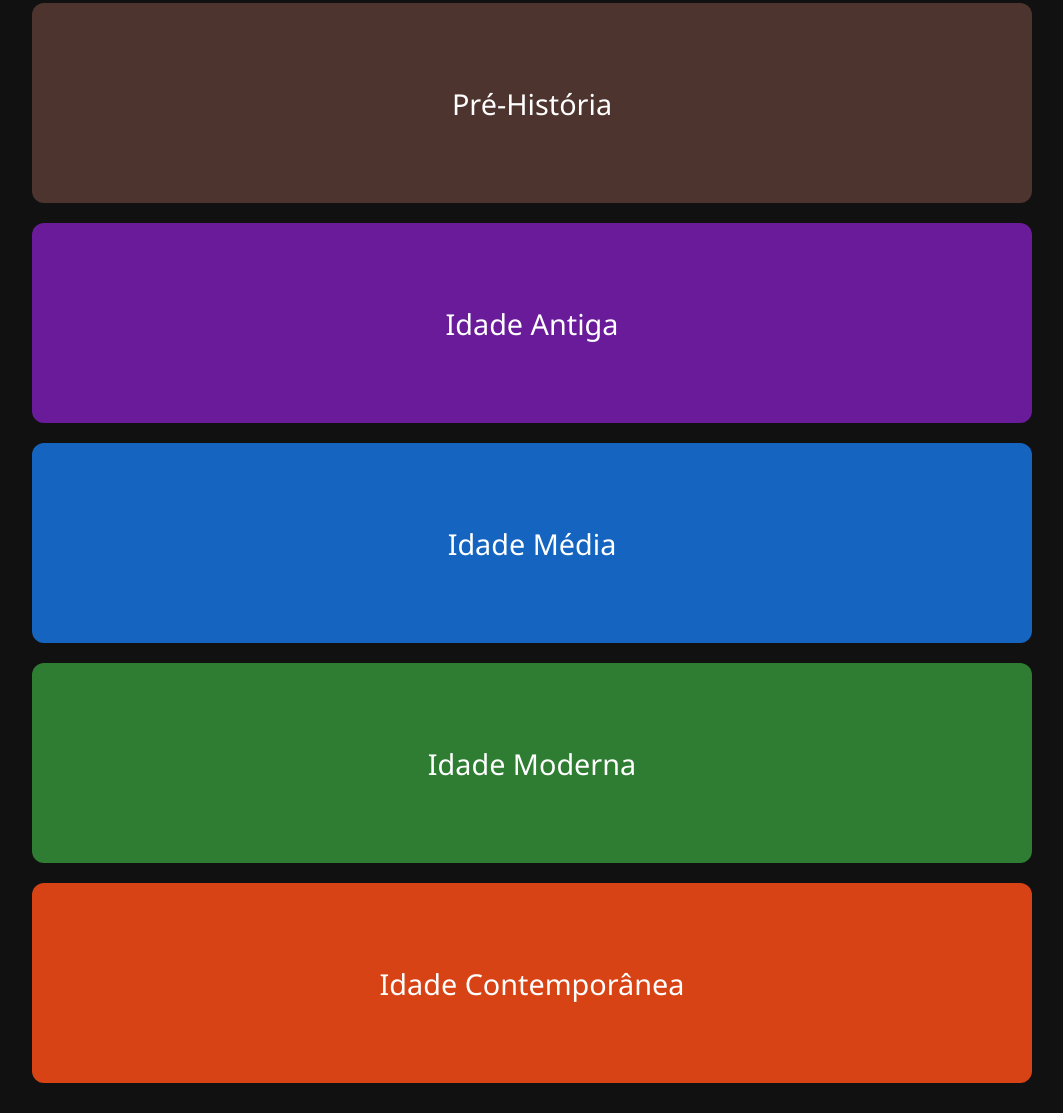
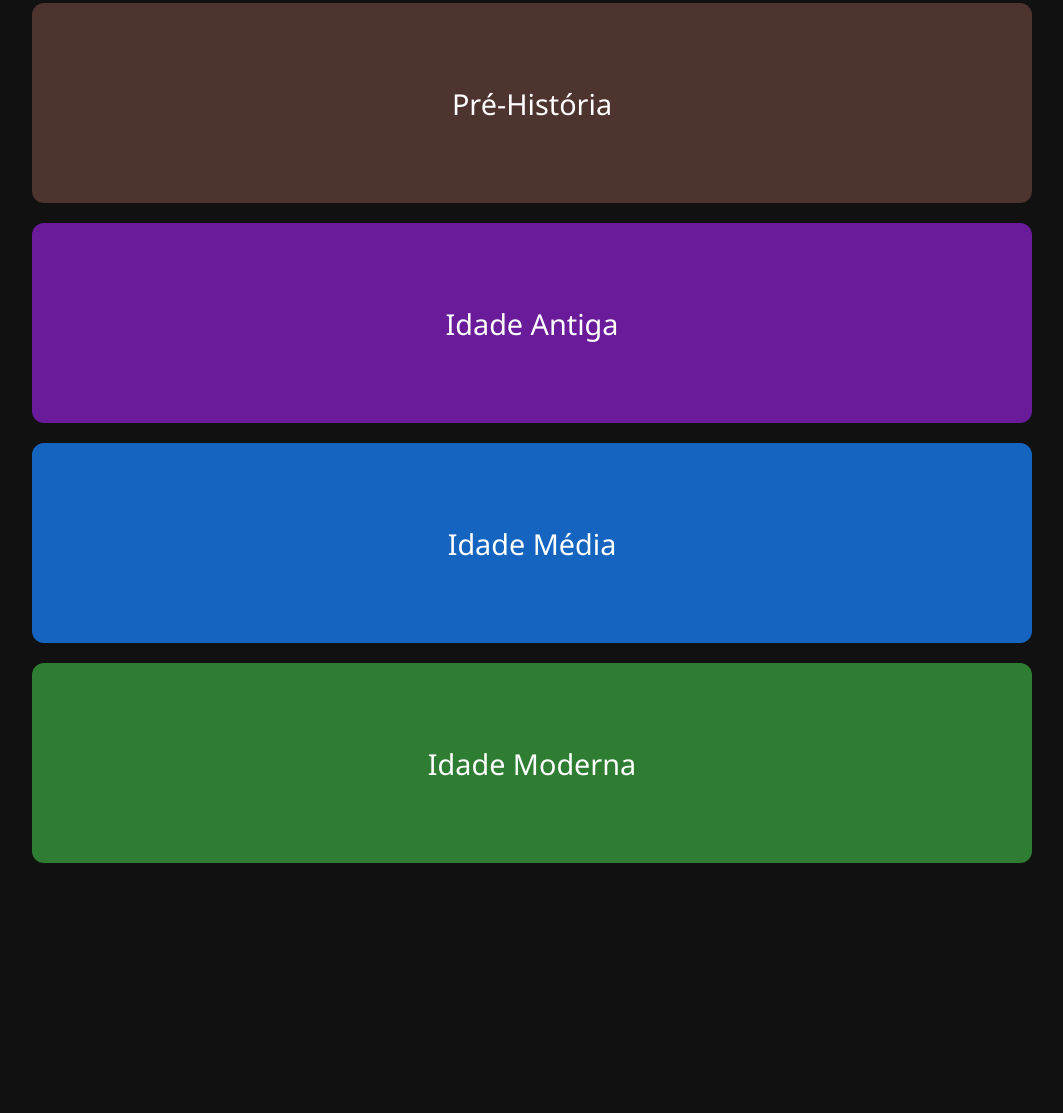
Before and after one commit to vthzreis/linhadotempo, a plain HTML site: page index.html in a window 1280 px wide. Shown: the part 196-1309 px from the top of the page, without its empty margins (108-1171 px from the left). After the commit the page ends 1089 px from the top, so only its background shows below. Drawn offline with Linux system fonts and the light colour scheme.

Commit message:
Update index.html

```diff
--- a/index.html
+++ b/index.html
@@ -3,7 +3,8 @@
 <head>
   <meta charset="UTF-8">
   <meta name="viewport" content="width=device-width, initial-scale=1">
-  <title>Linha do Tempo Interativa</title>
+  <meta name="description" content="Linha do tempo interativa com os principais períodos da história humana.">
+  <title>Linha do Tempo Interativa da História</title>
   <style>
     body {
       margin: 0;
@@ -112,10 +113,10 @@
     <p>Explore os principais momentos de cada era</p>
   </header>
 
-  <div class="timeline">
+  <main class="timeline">
 
     <!-- Pré-História -->
-    <div class="period" tabindex="0" style="background-color: #4E342E;">
+    <section class="period" tabindex="0" style="background-color: #4E342E;" aria-label="Pré-História: descubra eventos como o fogo e arte rupestre.">
       <div class="label">Pré-História</div>
       <div class="info">
         <h2>Pré-História</h2>
@@ -125,10 +126,10 @@
           <li>Arte rupestre</li>
         </ul>
       </div>
-    </div>
+    </section>
 
     <!-- Idade Antiga -->
-    <div class="period" tabindex="0" style="background-color: #6A1B9A;">
+    <section class="period" tabindex="0" style="background-color: #6A1B9A;" aria-label="Idade Antiga: escrita, pirâmides e democracia grega.">
       <div class="label">Idade Antiga</div>
       <div class="info">
         <h2>Idade Antiga</h2>
@@ -138,10 +139,10 @@
           <li>Democracia grega</li>
         </ul>
       </div>
-    </div>
+    </section>
 
     <!-- Idade Média -->
-    <div class="period" tabindex="0" style="background-color: #1565C0;">
+    <section class="period" tabindex="0" style="background-color: #1565C0;" aria-label="Idade Média: feudalismo, cruzadas e cristianismo.">
       <div class="label">Idade Média</div>
       <div class="info">
         <h2>Idade Média</h2>
@@ -151,10 +152,10 @@
           <li>Cruzadas</li>
         </ul>
       </div>
-    </div>
+    </section>
 
     <!-- Idade Moderna -->
-    <div class="period" tabindex="0" style="background-color: #2E7D32;">
+    <section class="period" tabindex="0" style="background-color: #2E7D32;" aria-label="Idade Moderna: renascimento, navegações e ciência.">
       <div class="label">Idade Moderna</div>
       <div class="info">
         <h2>Idade Moderna</h2>
@@ -164,22 +165,4 @@
           <li>Revolução Científica</li>
         </ul>
       </div>
-    </div>
-
-    <!-- Idade Contemporânea -->
-    <div class="period" tabindex="0" style="background-color: #D84315;">
-      <div class="label">Idade Contemporânea</div>
-      <div class="info">
-        <h2>Idade Contemporânea</h2>
-        <ul>
-          <li>Revolução Francesa</li>
-          <li>Guerras Mundiais</li>
-          <li>Internet e tecnologia</li>
-        </ul>
-      </div>
-    </div>
-
-  </div>
-
-</body>
-</html>
+    </section
```
